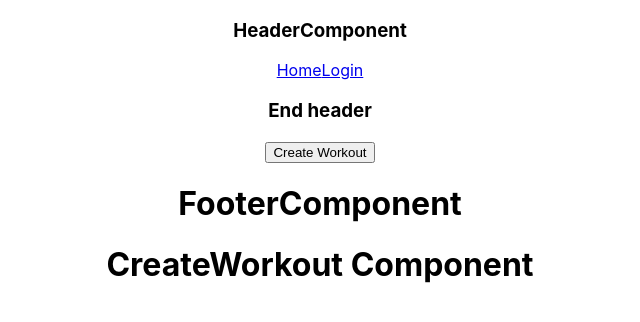
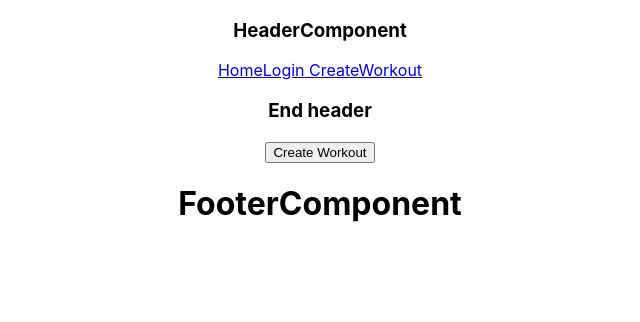
Before and after one commit to dsi28/fitness-app, a React (Create React App) app: page / in a window 1280 px wide. Shown: the top 322 px of the page, without its empty margins (320-960 px from the left). Built offline with nearby package versions, Linux system fonts and the light colour scheme.

Commit message:
created createworkout component and added it to router.

```diff
--- a/src/components/HeaderComponent.js
+++ b/src/components/HeaderComponent.js
@@ -9,6 +9,7 @@
 				<nav>
 					<Link to='/'>Home</Link>
 					<Link to='/login'>Login</Link>
+					<Link to='/createworkout'> CreateWorkout</Link>
 				</nav>
 				<h3>End header</h3>
 			</>
--- a/src/components/HomeComponent.js
+++ b/src/components/HomeComponent.js
@@ -9,7 +9,7 @@
 	render() {
 		return (
 			<>
-				<Link to={`/login`}>
+				<Link to={`/createworkout`}>
 					<button onClick={() => this.handleCreateWorkoutClick()} >Create Workout</button>
 				</Link>
 			</>
--- a/src/components/MainComponent.js
+++ b/src/components/MainComponent.js
@@ -3,7 +3,7 @@
 import Header from './HeaderComponent';
 import Footer from './FooterComponent';
 import router from '../shared/router';
-import CreateWorkout from './CreateWorkoutComponent';
+
 
 
 
@@ -14,7 +14,7 @@
                 <Header/>
                 {router}
                 <Footer/>
-                <CreateWorkout/>
+
             </>
         )
     }
```
